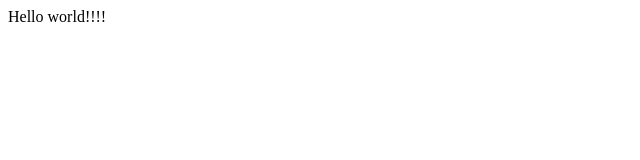
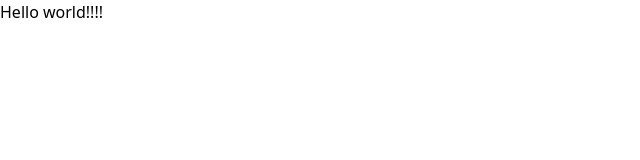
Before and after one commit to 208-code-titans/bettina-snacks, a React (Create React App) app: page / in a window 1280 px wide. Shown: the top 160 px of the page, without its empty margins (0-640 px from the left). Built offline with nearby package versions, Linux system fonts and the light colour scheme.

Commit message:
fix: :bug: fixed tailwind bug

```diff
--- a/package.json
+++ b/package.json
@@ -39,5 +39,10 @@
       "last 1 firefox version",
       "last 1 safari version"
     ]
+  },
+  "devDependencies": {
+    "autoprefixer": "^10.4.7",
+    "postcss-cli": "^10.0.0",
+    "tailwindcss": "^3.1.6"
   }
 }
--- /dev/null
+++ b/postcss.config.js
@@ -0,0 +1,6 @@
+module.exports = {
+  plugins: {
+    tailwindcss: {},
+    autoprefixer: {},
+  },
+}
--- /dev/null
+++ b/src/index.css
@@ -0,0 +1,5 @@
+
+
+@tailwind base;
+@tailwind components;
+@tailwind utilities;
--- a/src/index.js
+++ b/src/index.js
@@ -1,6 +1,7 @@
 import React from 'react'
 import ReactDOM from 'react-dom/client'
 import App from './App'
+import './index.css'
 
 const root = ReactDOM.createRoot(document.getElementById('root'))
 root.render(<App />)
--- /dev/null
+++ b/tailwind.config.js
@@ -0,0 +1,63 @@
+/** @type {import('tailwindcss').Config} */
+module.exports = {
+  content: ["./src/**/*.{js,jsx,ts,tsx}"],
+  theme: {
+    extend: {
+      width: {
+        150: "150px",
+        190: "190px",
+        225: "225px",
+        275: "275px",
+        300: "300px",
+        340: "340px",
+        350: "350px",
+        375: "375px",
+        460: "460px",
+        656: "656px",
+        880: "880px",
+        508: "508px",
+      },
+      height: {
+        80: "80px",
+        150: "150px",
+        225: "225px",
+        300: "300px",
+        340: "340px",
+        370: "370px",
+        420: "420px",
+        510: "510px",
+        600: "600px",
+        650: "650px",
+        685: "685px",
+        800: "800px",
+        "90vh": "90vh",
+      },
+      minWidth: {
+        210: "210px",
+        350: "350px",
+        620: "620px",
+      },
+      screens: {
+        sm: "640px",
+        md: "768px",
+        lg: "1024px",
+        xl: "1280px",
+        "2xl": "1536px",
+      },
+      colors: {
+        headingColor: "#2e2e2e",
+        textColor: "#515151",
+        cartNumBg: "#e80013",
+        primary: "#f5f3f3",
+        accent: "#FDAB84",
+        cardOverlay: "rgba(256,256,256,0.4)",
+        lighttextGray: "#9ca0ab",
+        card: "rgba(256,256,256,0.8)",
+        cartBg: "#282a2c",
+        cartItem: "#2e3033",
+        cartTotal: "#343739",
+      },
+    },
+  },
+  plugins: [],
+};
```
Also changed, not shown: 1 other file (tests, documents, lock files or other folders).
